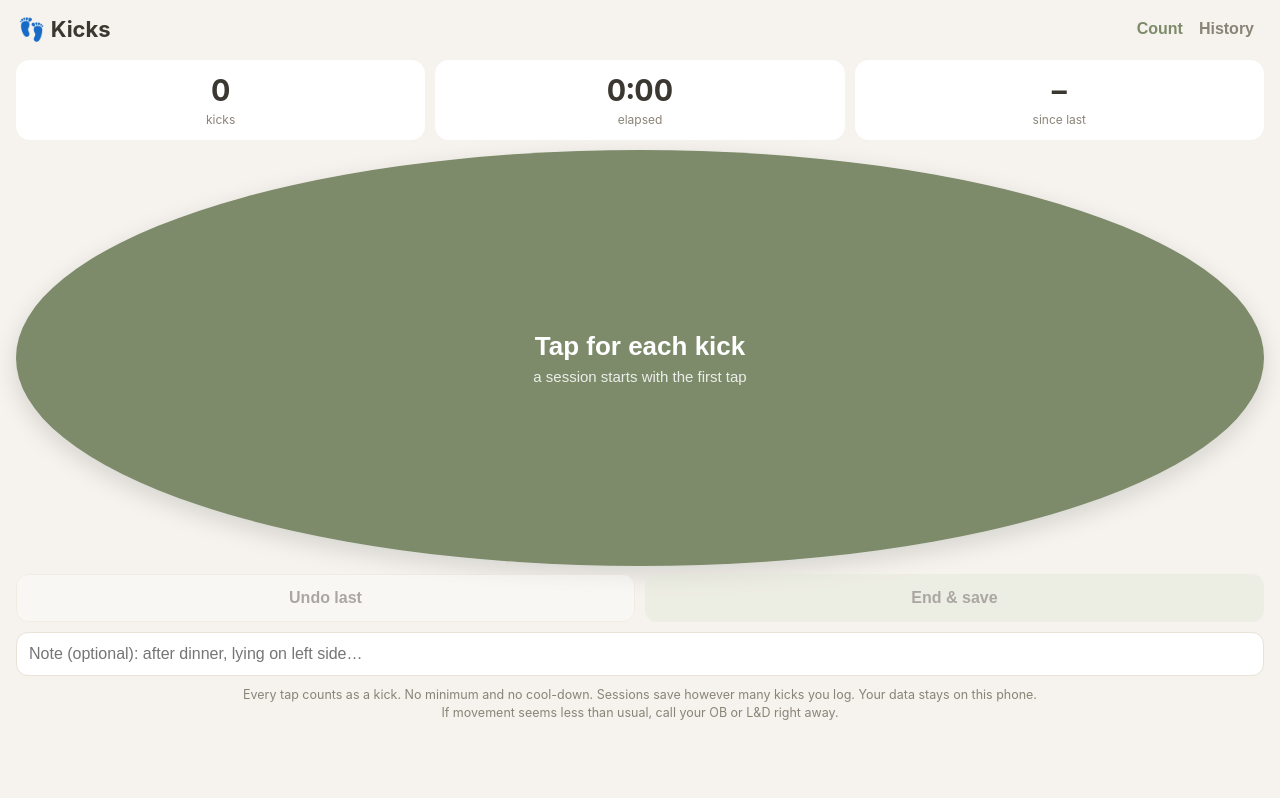
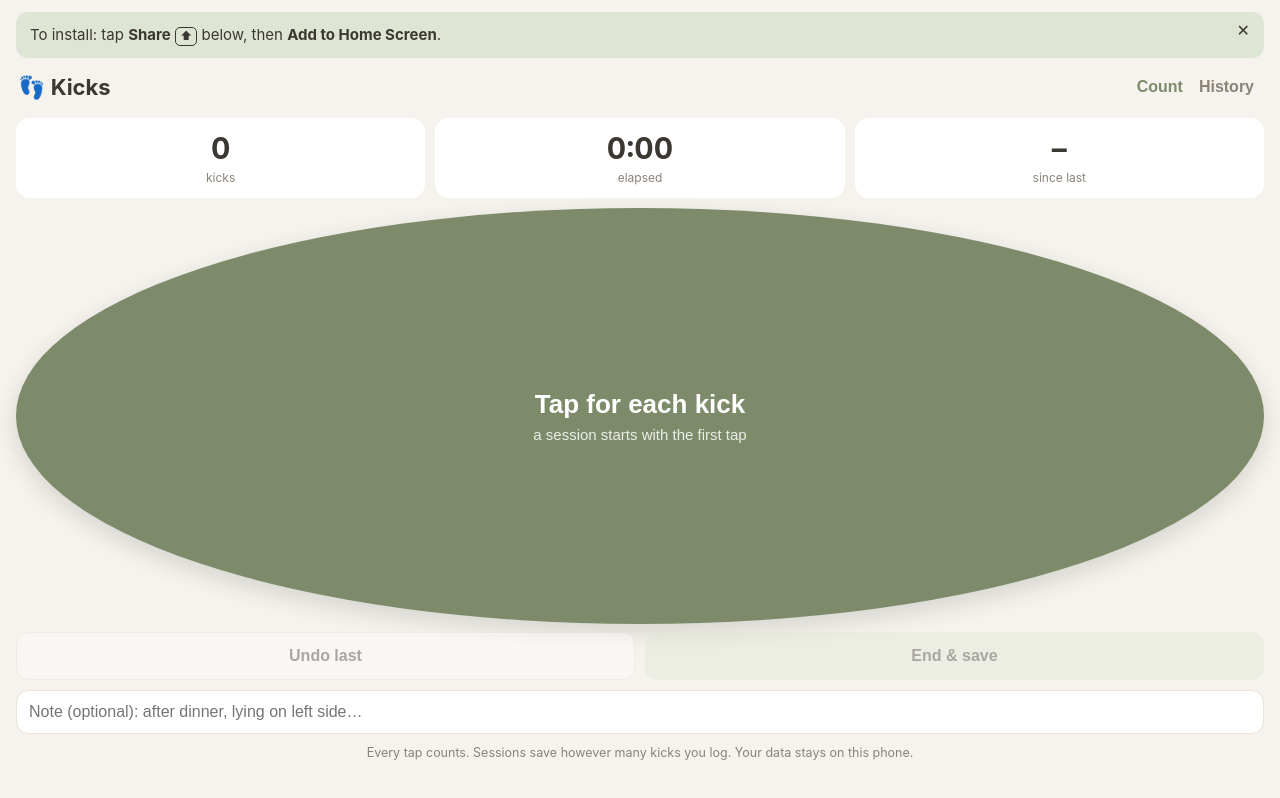
Before and after one commit to Kkorbin/baby-list, a plain HTML site: page kicks/index.html in a window 1280 px wide. Drawn offline with Linux system fonts and the light colour scheme.

Commit message:
Kicks: remove warning text, add install hint for Safari
Co-Authored-By: Claude Opus 5.5 <noreply@anthropic.com>

```diff
--- a/kicks/index.html
+++ b/kicks/index.html
@@ -43,8 +43,12 @@ h1{font-size:22px;margin:0}
 .day{font-size:13px;font-weight:700;color:var(--mut);margin:18px 2px 0;text-transform:uppercase;letter-spacing:.05em}
 .empty{color:var(--mut);text-align:center;margin:40px 0}
 .export{display:block;width:100%;margin:14px 0;padding:12px;border-radius:12px;border:1px solid var(--line);background:var(--card);color:var(--ink);font-size:15px}
+.install{position:relative;margin:12px 0 0;padding:12px 38px 12px 14px;border-radius:12px;background:var(--sage2);font-size:15px;line-height:1.4}
+.install button{position:absolute;right:8px;top:8px;border:0;background:none;color:var(--ink);font-size:16px}
+.sh{display:inline-block;padding:0 4px;border:1px solid var(--ink);border-radius:5px;font-size:12px}
 .hide{display:none}
 </style></head><body>
+<div id="install" class="install hide">To install: tap <b>Share</b> <span class="sh">⬆︎</span> below, then <b>Add to Home Screen</b>.<button id="xi">✕</button></div>
 <header><h1>👣 Kicks</h1><div class="tabs"><button id="tCount" class="on">Count</button><button id="tHist">History</button></div></header>
 
 <section id="vCount">
@@ -56,7 +60,7 @@ h1{font-size:22px;margin:0}
   <button id="tap">Tap for each kick<small id="tapSub">a session starts with the first tap</small></button>
   <div class="row"><button id="undo" disabled>Undo last</button><button id="end" class="end" disabled>End &amp; save</button></div>
   <input id="note" class="note" placeholder="Note (optional): after dinner, lying on left side…">
-  <p class="hint">Every tap counts as a kick. No minimum and no cool-down. Sessions save however many kicks you log. Your data stays on this phone.<br>If movement seems less than usual, call your OB or L&amp;D right away.</p>
+  <p class="hint">Every tap counts. Sessions save however many kicks you log. Your data stays on this phone.</p>
 </section>
 
 <section id="vHist" class="hide">
@@ -121,6 +125,9 @@ $('csv').onclick=async()=>{
   if(navigator.canShare&&navigator.canShare({files:[file]})){try{await navigator.share({files:[file],title:'Kick counts'});return}catch(e){}}
   const a=document.createElement('a');a.href=URL.createObjectURL(file);a.download='kicks.csv';a.click();
 };
+const standalone=window.navigator.standalone||matchMedia('(display-mode: standalone)').matches;
+if(!standalone&&!localStorage.getItem('kicks.hideInstall')) $('install').classList.remove('hide');
+$('xi').onclick=()=>{$('install').classList.add('hide');localStorage.setItem('kicks.hideInstall','1')};
 if('serviceWorker' in navigator) navigator.serviceWorker.register('sw.js');
 if(navigator.storage&&navigator.storage.persist) navigator.storage.persist();
 render();
--- a/kicks/sw.js
+++ b/kicks/sw.js
@@ -1,4 +1,4 @@
-const C='kicks-v1';const F=['./','index.html','manifest.json','icon-180.png','icon-192.png','icon-512.png'];
+const C='kicks-v2';const F=['./','index.html','manifest.json','icon-180.png','icon-192.png','icon-512.png'];
 self.addEventListener('install',e=>{e.waitUntil(caches.open(C).then(c=>c.addAll(F)));self.skipWaiting()});
 self.addEventListener('activate',e=>{e.waitUntil(caches.keys().then(k=>Promise.all(k.filter(x=>x!==C).map(x=>caches.delete(x)))));self.clients.claim()});
 self.addEventListener('fetch',e=>{e.respondWith(fetch(e.request).then(r=>{const cp=r.clone();caches.open(C).then(c=>c.put(e.request,cp));return r}).catch(()=>caches.match(e.request)))});
```
